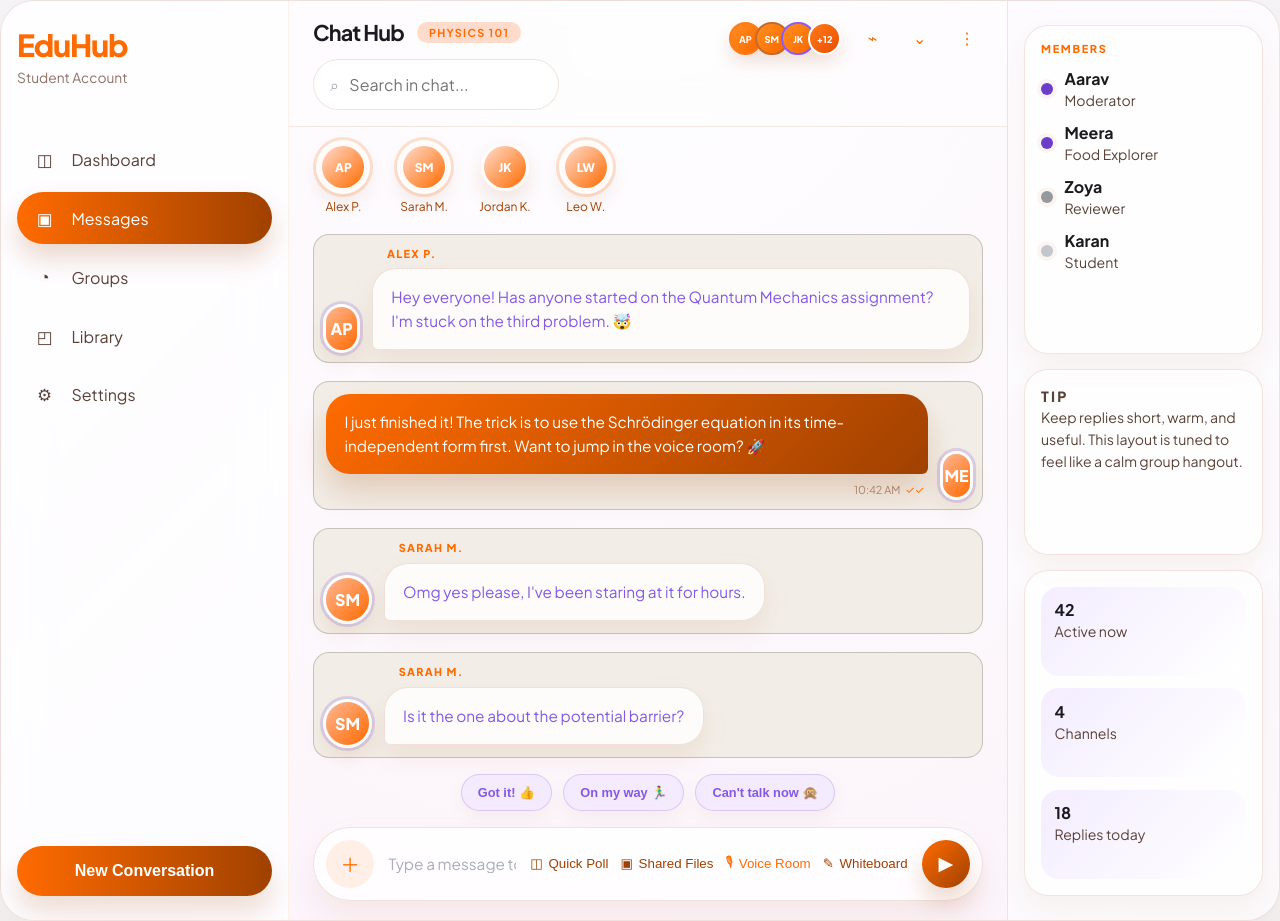
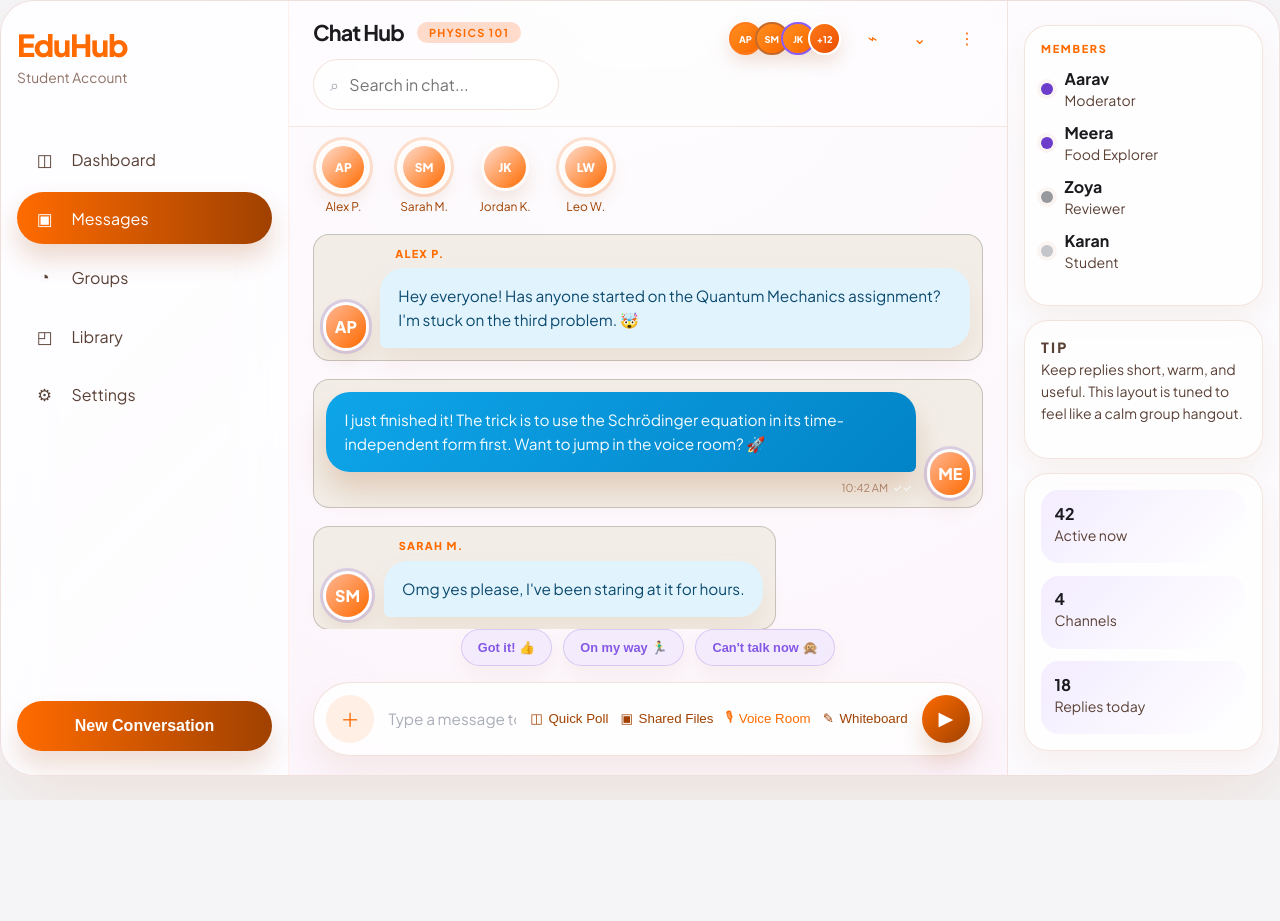
Before and after one commit to Abhishek-gupta18/BiteVerse, a React app in the folder frontend/: page /chat in a window 1280 px wide. After the commit the page ends 800 px from the top, so only its background shows below. Built offline with nearby package versions, Linux system fonts and the light colour scheme; the HTML template or start-up script is replaced by a standard one.

Commit message:
Not the first commit

```diff
--- a/frontend/src/components/sections/chat.jsx
+++ b/frontend/src/components/sections/chat.jsx
@@ -1,4 +1,4 @@
-import React, { useState } from "react";
+import React, { useEffect, useMemo, useState } from "react";
 import "../../styles/chat.css";
 
 const navItems = [
@@ -37,6 +37,60 @@ const activitySummary = [
   { label: "Channels", value: "4" },
   { label: "Replies today", value: "18" },
 ];
+
+const paletteSets = [
+  {
+    sentBg: "linear-gradient(135deg, #2563eb 0%, #1d4ed8 100%)",
+    sentFg: "#f8fbff",
+    receivedBg: "rgba(227, 239, 255, 0.95)",
+    receivedFg: "#16335d",
+  },
+  {
+    sentBg: "linear-gradient(135deg, #ec4899 0%, #db2777 100%)",
+    sentFg: "#fff8fd",
+    receivedBg: "rgba(252, 232, 243, 0.96)",
+    receivedFg: "#6b123f",
+  },
+  {
+    sentBg: "linear-gradient(135deg, #0f766e 0%, #14b8a6 100%)",
+    sentFg: "#f2fffd",
+    receivedBg: "rgba(225, 245, 243, 0.96)",
+    receivedFg: "#164e4c",
+  },
+  {
+    sentBg: "linear-gradient(135deg, #7c3aed 0%, #5b21b6 100%)",
+    sentFg: "#fbf8ff",
+    receivedBg: "rgba(237, 230, 255, 0.96)",
+    receivedFg: "#3b1670",
+  },
+  {
+    sentBg: "linear-gradient(135deg, #f97316 0%, #ea580c 100%)",
+    sentFg: "#fffaf6",
+    receivedBg: "rgba(255, 240, 224, 0.98)",
+    receivedFg: "#7c2d12",
+  },
+  {
+    sentBg: "linear-gradient(135deg, #0ea5e9 0%, #0284c7 100%)",
+    sentFg: "#f6fcff",
+    receivedBg: "rgba(224, 244, 255, 0.96)",
+    receivedFg: "#0c4a6e",
+  },
+];
+
+const getLocalDayKey = () => {
+  const now = new Date();
+  return `${now.getFullYear()}-${String(now.getMonth() + 1).padStart(2, "0")}-${String(now.getDate()).padStart(2, "0")}`;
+};
+
+const getPaletteForDay = (dayKey) => {
+  let hash = 0;
+
+  for (const character of dayKey) {
+    hash = (hash * 31 + character.charCodeAt(0)) >>> 0;
+  }
+
+  return paletteSets[hash % paletteSets.length];
+};
 
 const initialMessages = [
   {
@@ -90,6 +144,55 @@ const initialMessages = [
 const Chat = () => {
   const [messages, setMessages] = useState(initialMessages);
   const [draft, setDraft] = useState("");
+  const [dayKey, setDayKey] = useState(() => getLocalDayKey());
+
+  useEffect(() => {
+    const previousOverflow = document.body.style.overflow;
+    document.body.style.overflow = "hidden";
+
+    return () => {
+      document.body.style.overflow = previousOverflow;
+    };
+  }, []);
+
+  useEffect(() => {
+    let cancelled = false;
+    let timeoutId;
+
+    const scheduleNextUpdate = () => {
+      if (cancelled) {
+        return;
+      }
+
+      const now = new Date();
+      const nextMidnight = new Date(now);
+      nextMidnight.setHours(24, 0, 0, 0);
+
+      timeoutId = window.setTimeout(() => {
+        if (cancelled) {
+          return;
+        }
+
+        setDayKey(getLocalDayKey());
+        scheduleNextUpdate();
+      }, nextMidnight.getTime() - now.getTime());
+    };
+
+    scheduleNextUpdate();
+    return () => {
+      cancelled = true;
+      window.clearTimeout(timeoutId);
+    };
+  }, []);
+
+  const chatPalette = useMemo(() => getPaletteForDay(dayKey), [dayKey]);
+
+  const chatPaletteStyle = {
+    "--chat-sent-bg": chatPalette.sentBg,
+    "--chat-sent-fg": chatPalette.sentFg,
+    "--chat-received-bg": chatPalette.receivedBg,
+    "--chat-received-fg": chatPalette.receivedFg,
+  };
 
   const handleSend = (text = draft) => {
     const trimmed = text.trim();
@@ -115,7 +218,7 @@ const Chat = () => {
   };
 
   return (
-    <section className="chat-hub-shell" aria-label="Chat hub">
+    <section className="chat-hub-shell" aria-label="Chat hub" style={chatPaletteStyle}>
       <aside className="chat-hub-sidebar">
         <div className="chat-branding">
           <h1>EduHub</h1>
--- a/frontend/src/styles/chat.css
+++ b/frontend/src/styles/chat.css
@@ -21,7 +21,8 @@
 
 .chat-hub-shell {
   width: 100%;
-  min-height: calc(100vh - 1.5rem);
+  height: calc(100dvh - 1.5rem);
+  max-height: calc(100dvh - 1.5rem);
   display: grid;
   grid-template-columns: 18rem minmax(0, 1fr) 17rem;
   gap: 0;
@@ -273,13 +274,20 @@
 }
 
 .chat-message {
-  display: flex;
+  display: inline-flex;
   align-items: flex-end;
   gap: 0.9rem;
+  width: fit-content;
+  max-width: 100%;
 }
 
 .chat-message--outgoing {
   justify-content: flex-end;
+  margin-left: auto;
+}
+
+.chat-message--incoming {
+  margin-right: auto;
 }
 
 .chat-message__avatar {
@@ -298,6 +306,7 @@
   display: grid;
   gap: 0.55rem;
   max-width: min(41rem, 100%);
+  width: fit-content;
 }
 
 .chat-message__body--right {
@@ -316,15 +325,15 @@
   padding: 1rem 1.15rem;
   font-size: 0.96rem;
   line-height: 1.55;
-  color: var(--fluid-on-surface-variant);
+  color: var(--chat-received-fg, var(--fluid-on-surface-variant));
+  background: var(--chat-received-bg, rgba(255, 255, 255, 0.82));
+  border: 0;
+  box-shadow: 0 14px 28px rgba(160, 65, 0, 0.08);
 }
 
 .glass-card {
-  background: rgba(255, 255, 255, 0.82);
   backdrop-filter: blur(16px);
   -webkit-backdrop-filter: blur(16px);
-  border: 1px solid rgba(226, 191, 176, 0.45);
-  box-shadow: 0 12px 28px rgba(160, 65, 0, 0.08);
 }
 
 .bubble-in {
@@ -337,16 +346,16 @@
 
 .bubble-in.glass-card,
 .chat-message__bubble:not(.chat-message__bubble--primary) {
-  color: var(--fluid-secondary-container);
+  color: var(--chat-received-fg, var(--fluid-secondary-container));
 }
 
 .bubble-in.glass-card {
-  background: rgba(255, 255, 255, 0.8);
+  background: var(--chat-received-bg, rgba(255, 255, 255, 0.8));
 }
 
 .chat-message__bubble--primary {
-  background: linear-gradient(135deg, var(--fluid-primary-container), var(--fluid-primary));
-  color: #fff;
+  background: var(--chat-sent-bg, linear-gradient(135deg, var(--fluid-primary-container), var(--fluid-primary)));
+  color: var(--chat-sent-fg, #fff);
   box-shadow: 0 18px 30px rgba(160, 65, 0, 0.2);
 }
 
@@ -361,7 +370,7 @@
 }
 
 .chat-message__meta span:last-child {
-  color: var(--fluid-primary-container);
+  color: var(--chat-sent-fg, var(--fluid-primary-container));
 }
 
 .chat-footer {
@@ -600,6 +609,8 @@
 @media (max-width: 900px) {
   .chat-hub-shell {
     grid-template-columns: 1fr;
+    height: calc(100dvh - 1rem);
+    max-height: calc(100dvh - 1rem);
   }
 
   .chat-hub-sidebar {
@@ -690,7 +701,7 @@
   font-weight: 700;
   color: #fff;
   transition: background 0.5s cubic-bezier(0.4, 0, 0.2, 1);
-}}
+}
 
 .member-info {
   display: grid;
@@ -701,13 +712,13 @@
   font-size: 0.76rem;
   color: var(--text);
   transition: color 0.5s cubic-bezier(0.4, 0, 0.2, 1);
-}}
+}
 
 .member-info span {
   font-size: 0.69rem;
   color: var(--text-secondary);
   transition: color 0.5s cubic-bezier(0.4, 0, 0.2, 1);
-}}
+}
 
 .chat-tip-card {
   border-radius: 12px;
@@ -715,7 +726,7 @@
   background: var(--bg-secondary);
   border: 1px solid var(--border-secondary);
   transition: all 0.5s cubic-bezier(0.4, 0, 0.2, 1);
-}}
+}
 
 .chat-tip-card__label {
   margin: 0;
@@ -724,7 +735,7 @@
   letter-spacing: 0.12em;
   color: var(--text-secondary);
   transition: color 0.5s cubic-bezier(0.4, 0, 0.2, 1);
-}}
+}
 
 .chat-tip-card p {
   margin: 0.3rem 0 0;
@@ -732,7 +743,7 @@
   line-height: 1.5;
   color: var(--text);
   transition: color 0.5s cubic-bezier(0.4, 0, 0.2, 1);
-}}
+}
 
 .chat-channel-list::-webkit-scrollbar,
 .chat-messages::-webkit-scrollbar,
@@ -746,7 +757,7 @@
   background: var(--accent);
   border-radius: 999px;
   transition: background 0.5s cubic-bezier(0.4, 0, 0.2, 1);
-}}
+}
 
 .chat-section__actions {
   display: flex;
```
Also changed, not shown: 1 other file (tests, documents, lock files or other folders).
